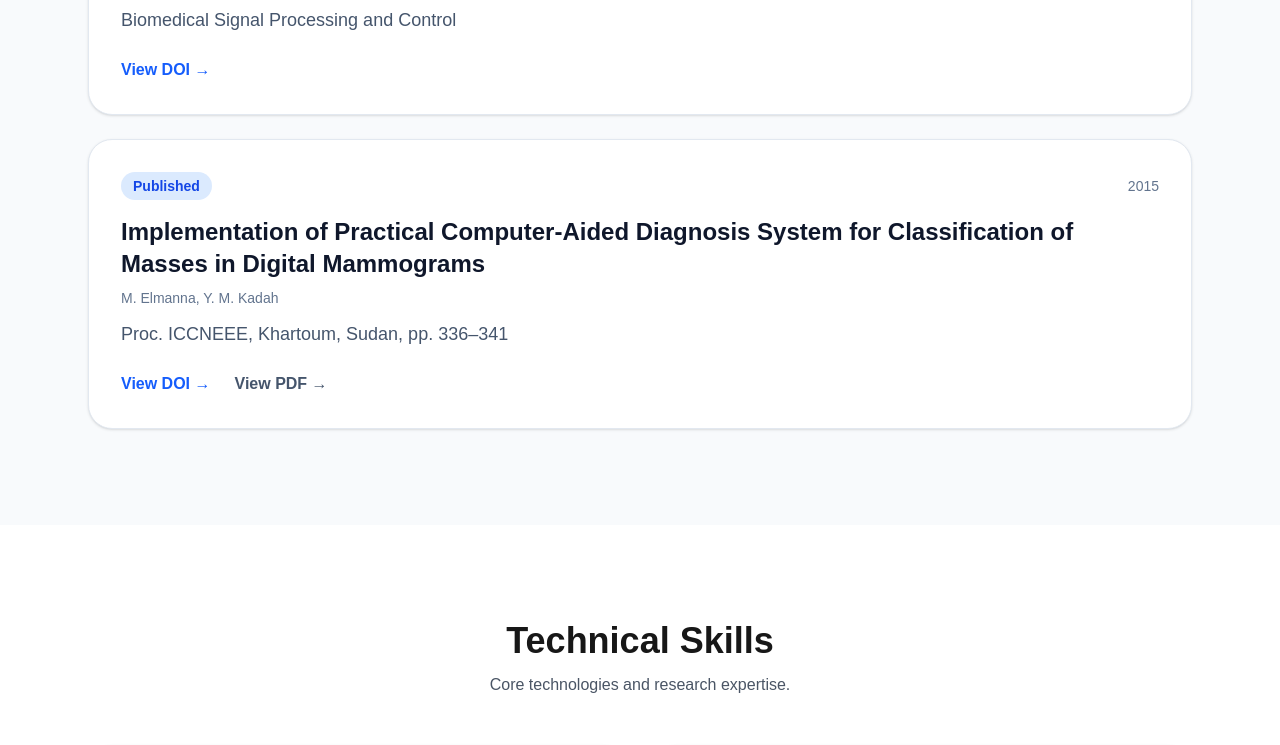
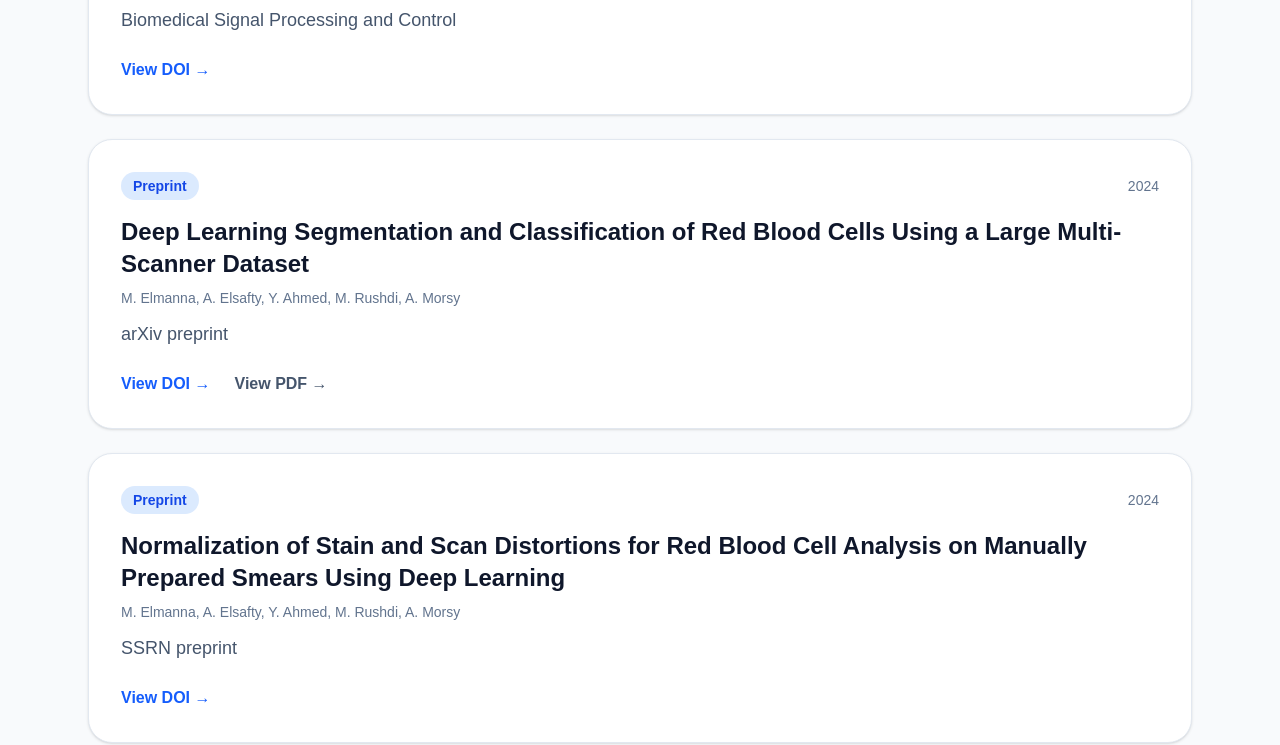
Before and after one commit to Mohamed-elmanna/mohamed-portfolio, a Next.js app: page / in a window 1280 px wide. Shown: the part 4300-5045 px from the top of the page. Built offline with nearby package versions, Linux system fonts and the light colour scheme.

Commit message:
Add code links to publications in publications.ts

```diff
--- a/data/publications.ts
+++ b/data/publications.ts
@@ -11,6 +11,7 @@ export const publications: Publication[] = [
     status: "Published",
     doi: "https://doi.org/10.1007/s10278-026-01854-x",
     pdf: "",
+    code: "",
   },
   {
     id: "msa-unet3-2026",
@@ -22,6 +23,31 @@ export const publications: Publication[] = [
     status: "Published",
     doi: "https://doi.org/10.1016/j.bspc.2026.110539",
     pdf: "",
+    code: "",
+  },
+  {
+    id: "seg-class-RBCs-2024",
+    title:
+      "Deep Learning Segmentation and Classification of Red Blood Cells Using a Large Multi-Scanner Dataset",
+    authors: "M. Elmanna, A. Elsafty, Y. Ahmed, M. Rushdi, A. Morsy",
+    journal: "arXiv preprint",
+    year: 2024,
+    status: "Preprint",
+    doi: "https://doi.org/10.48550/arXiv.2403.18468",
+    pdf: "https://arxiv.org/pdf/2403.18468",
+    code: "https://github.com/Mohamed-elmanna/Segmentation-and-Classification-of-Red-Blood-Cells.git",
+  },
+  {
+    id: "stain-scan-norm-RBCs-2024",
+    title:
+      "Normalization of Stain and Scan Distortions for Red Blood Cell Analysis on Manually Prepared Smears Using Deep Learning",
+    authors: "M. Elmanna, A. Elsafty, Y. Ahmed, M. Rushdi, A. Morsy",
+    journal: "SSRN preprint",
+    year: 2024,
+    status: "Preprint",
+    doi: "https://dx.doi.org/10.2139/ssrn.4772605",
+    pdf: "",
+    code: "",
   },
   {
     id: "cad-mammography-2015",
@@ -33,5 +59,6 @@ export const publications: Publication[] = [
     status: "Published",
     doi: "https://doi.org/10.1109/ICCNEEE.2015.7381387",
     pdf: "/portfolio-assets/Publication PDFs/Implementation of Practical CAD system .pdf",
+    code: "",
   },
 ];
```
